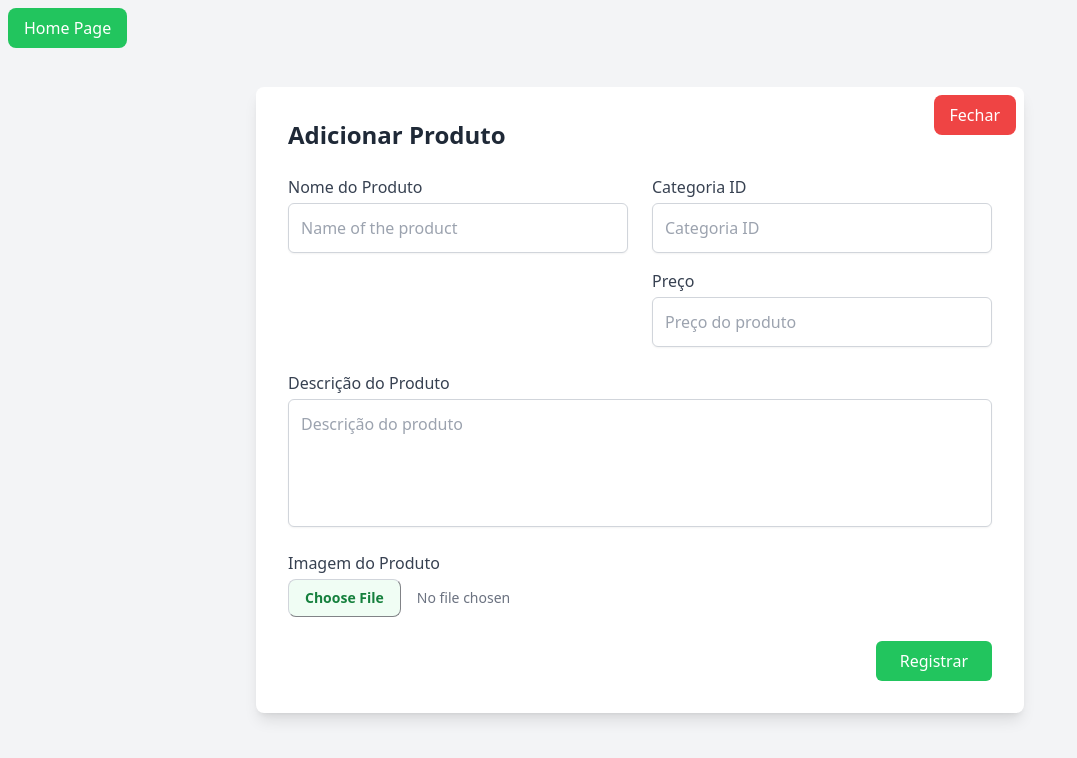
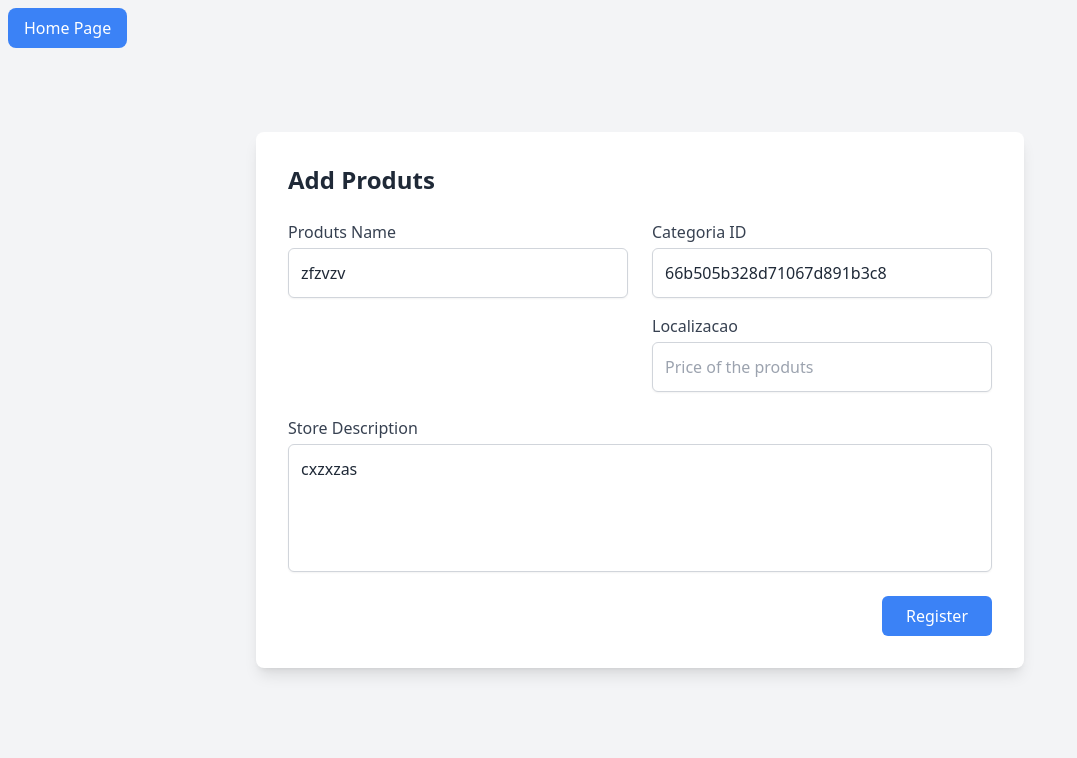
Before and after one commit to Badru640/AgroConnect, a React (Vite) app: page /Add-Anuncio in a window 1280 px wide. Shown: the top 758 px of the page, without its empty margins (0-1077 px from the left). Built offline with nearby package versions, Linux system fonts and the light colour scheme.

Commit message:
add product

```diff
--- a/package.json
+++ b/package.json
@@ -11,7 +11,10 @@
   },
   "dependencies": {
     "@phosphor-icons/react": "^2.1.7",
+    "axios": "^1.7.4",
+    "body-parser": "^1.20.2",
     "framer-motion": "^6.3.0",
+    "multer": "^1.4.5-lts.1",
     "react": "^18.3.1",
     "react-dom": "^18.3.1",
     "react-icons": "^5.3.0",
--- a/src/components/addAnuncio.jsx
+++ b/src/components/addAnuncio.jsx
@@ -1,13 +1,13 @@
+import axios from "axios";
 import { useState } from "react";
 import { Link, useNavigate } from "react-router-dom";
 
 export const AddAnuncio = () => {
   const [formData, setFormData] = useState({
-    name: "",
-    description: "",
-    ownerId: "",
-    address: "",
-    image: null, // For handling file uploads
+    name: "zfzvzv",
+    description: "cxzxzas",
+    price: 5566,
+    category: "66b505b328d71067d891b3c8",
   });
   const [error, setError] = useState(null);
   const [success, setSuccess] = useState(null);
@@ -15,18 +15,11 @@ export const AddAnuncio = () => {
   const navigate = useNavigate();
 
   const handleChange = (e) => {
-    const { name, value, files } = e.target;
-    if (name === "image") {
-      setFormData((prev) => ({
-        ...prev,
-        image: files[0], // Only take the first file
-      }));
-    } else {
-      setFormData((prev) => ({
-        ...prev,
-        [name]: value,
-      }));
-    }
+    const { name, value } = e.target;
+    setFormData((prev) => ({
+      ...prev,
+      [name]: value,
+    }));
   };
 
   const handleSubmit = async (e) => {
@@ -34,51 +27,29 @@ export const AddAnuncio = () => {
     setError(null);
     setSuccess(null);
 
-    const formDataToSend = new FormData();
-    formDataToSend.append("name", formData.name);
-    formDataToSend.append("description", formData.description);
-    formDataToSend.append("owner", formData.ownerId);
-    formDataToSend.append("address", formData.address);
-    if (formData.image) {
-      formDataToSend.append("image", formData.image);
-    }
-
     try {
-      const response = await fetch("http://localhost:3036/api/product/", {
-        method: "POST",
-        body: formDataToSend,
+      const response = await axios.post("http://localhost:3036/api/products", {
+        ...formData,
       });
-
       if (!response.ok) {
-        throw new Error("Failed to add product");
+        throw new Error("Failed to add produts");
       }
 
-      setSuccess("Product added successfully!");
-      setTimeout(() => navigate("/pages/admin-dashboard"), 2000);
+      setSuccess("Produt added successfully!");
     } catch (error) {
-      setError("Error adding product. Please try again.");
+      setError("Error adding store. Please try again.");
     }
-  };
-
-  const handleClose = () => {
-    navigate("/"); // Navigate to home page or another URL
   };
 
   return (
     <div className="min-h-screen bg-gray-100 flex items-center justify-center relative">
       <Link to="/" className="inline-block absolute top-2 left-2">
-        <button className="bg-green-500 text-white py-2 px-4 rounded-lg hover:bg-green-600 focus:outline-none focus:ring-2 focus:ring-green-500 focus:ring-opacity-50">
+        <button className="bg-blue-500 text-white py-2 px-4 rounded-lg hover:bg-blue-600 focus:outline-none focus:ring-2 focus:ring-blue-500 focus:ring-opacity-50">
           Home Page
         </button>
       </Link>
-      <div className="bg-white p-8 rounded-lg shadow-lg w-full max-w-3xl relative">
-        <button
-          onClick={handleClose}
-          className="absolute top-2 right-2 bg-red-500 text-white py-2 px-4 rounded-lg hover:bg-red-600 focus:outline-none focus:ring-2 focus:ring-red-500 focus:ring-opacity-50"
-        >
-          Fechar
-        </button>
-        <h2 className="text-2xl font-bold mb-6 text-left">Adicionar Produto</h2>
+      <div className="bg-white p-8 rounded-lg shadow-lg w-full max-w-3xl">
+        <h2 className="text-2xl font-bold mb-6 text-left">Add Produts</h2>
         <form onSubmit={handleSubmit}>
           <div className="grid grid-cols-1 md:grid-cols-2 gap-6 mb-6">
             <div>
@@ -86,7 +57,7 @@ export const AddAnuncio = () => {
                 htmlFor="name"
                 className="block text-gray-700 text-left font-medium"
               >
-                Nome do Produto
+                Produts Name
               </label>
               <input
                 type="text"
@@ -94,7 +65,7 @@ export const AddAnuncio = () => {
                 name="name"
                 value={formData.name}
                 onChange={handleChange}
-                placeholder="Name of the product"
+                placeholder="Name of the Produts"
                 className="mt-1 block w-full border border-gray-300 rounded-md shadow-sm p-3 focus:ring-blue-500 focus:border-blue-500"
                 required
               />
@@ -110,26 +81,24 @@ export const AddAnuncio = () => {
                 type="text"
                 id="categoryId"
                 name="categoryId"
-                value={formData.categoryId}
+                value={formData.category}
                 onChange={handleChange}
-                placeholder="Categoria ID"
+                placeholder="categoria ID"
                 className="mt-1 block w-full border border-gray-300 rounded-md shadow-sm p-3 focus:ring-blue-500 focus:border-blue-500"
                 required
               />
               <label
-                htmlFor="price"
+                htmlFor="address"
                 className="block text-gray-700 text-left font-medium mt-4"
               >
-                Preço
+                Localizacao
               </label>
               <input
                 type="text"
                 id="price"
                 name="price"
-                value={formData.price}
-                onChange={handleChange}
-                placeholder="Preço do produto"
-                className="mt-1 block w-full border border-gray-300 rounded-md shadow-sm p-3 focus:ring-green-500 focus:border-green-500"
+                placeholder="Price of the produts"
+                className="mt-1 block w-full border border-gray-300 rounded-md shadow-sm p-3 focus:ring-blue-500 focus:border-blue-500"
               />
             </div>
           </div>
@@ -138,36 +107,16 @@ export const AddAnuncio = () => {
               htmlFor="description"
               className="block text-gray-700 text-left font-medium"
             >
-              Descrição do Produto
+              Store Description
             </label>
             <textarea
               id="description"
               name="description"
               value={formData.description}
               onChange={handleChange}
-              placeholder="Descrição do produto"
+              placeholder="Produts Description"
               className="mt-1 block w-full border border-gray-300 rounded-md shadow-sm p-3 focus:ring-blue-500 focus:border-blue-500 h-32 resize-none"
             ></textarea>
-          </div>
-          <div className="mb-6">
-            <label
-              htmlFor="image"
-              className="block text-gray-700 text-left font-medium"
-            >
-              Imagem do Produto
-            </label>
-            <input
-              type="file"
-              id="image"
-              name="image"
-              onChange={handleChange}
-              className="mt-1 block w-full text-sm text-gray-500
-                         file:mr-4 file:py-2 file:px-4
-                         file:rounded-lg file:border file:border-gray-300
-                         file:text-sm file:font-semibold
-                         file:bg-green-50 file:text-green-700
-                         hover:file:bg-green-100"
-            />
           </div>
 
           {error && <p className="text-red-500 mb-4">{error}</p>}
@@ -176,9 +125,9 @@ export const AddAnuncio = () => {
           <div className="flex justify-end">
             <button
               type="submit"
-              className="bg-green-500 text-white py-2 px-6 rounded-md hover:bg-green-600 focus:outline-none focus:ring-2 focus:ring-blue-500 focus:ring-opacity-50"
+              className="bg-blue-500 text-white py-2 px-6 rounded-md hover:bg-blue-600 focus:outline-none focus:ring-2 focus:ring-blue-500 focus:ring-opacity-50"
             >
-              Registrar
+              Register
             </button>
           </div>
         </form>
--- a/src/pages/admin-dashboard.jsx
+++ b/src/pages/admin-dashboard.jsx
@@ -1,5 +1,54 @@
+import { useEffect, useState } from "react";
+import { Link } from "react-router-dom";
+
 export const Dashboard = () => {
-    return (
-        <h1>Dashboard</h1>
-    )
-}
+  const [Products, setProduct] = useState([]);
+
+  useEffect(() => {
+    let interval;
+
+    const fetchProduct = async () => {
+      try {
+        const response = await fetch("http://localhost:3036/api/Products/");
+        const data = await response.json();
+        setProduct(data);
+      } catch (error) {
+        console.error("Erro ao buscar dados da API:", error);
+      }
+    };
+
+    interval = setInterval(fetchProduct, 2000);
+    fetchProduct();
+
+    return () => clearInterval(interval);
+  }, []);
+
+  return (
+    <div className="bg-white shadow rounded-lg p-6 mt-6">
+      <Link to="/" className="inline-block absolute top-2 left-2">
+        <button className="bg-green-500 text-white py-2 px-4 rounded-lg hover:bg-green-600 focus:outline-none focus:ring-2 focus:ring-green-500 focus:ring-opacity-50">
+          Home Page
+        </button>
+      </Link>
+      <h2 className="text-2xl font-bold mb-4">Produtos</h2>
+      <table className="w-full text-left table-auto">
+        <thead>
+          <tr className="bg-green-100">
+            <th className="px-4 py-2">Product Name</th>
+            <th className="px-4 py-2">Category</th>
+            <th className="px-4 py-2">Description</th>
+          </tr>
+        </thead>
+        <tbody>
+          {Products.map((Product) => (
+            <tr key={Product._id} className="border-t border-gray-300">
+              <td className="px-4 py-2">{Product.name}</td>
+              <td className="px-4 py-2">{`${Product.category.firstName} ${Product.category.lastName}`}</td>
+              <td className="px-4 py-2">{Product.description}</td>
+            </tr>
+          ))}
+        </tbody>
+      </table>
+    </div>
+  );
+};
```
Also changed, not shown: src/App.jsx (+7 -8 lines), src/components/Card/card.jsx (+16 -7 lines), 1 other file (tests, documents, lock files or other folders).
